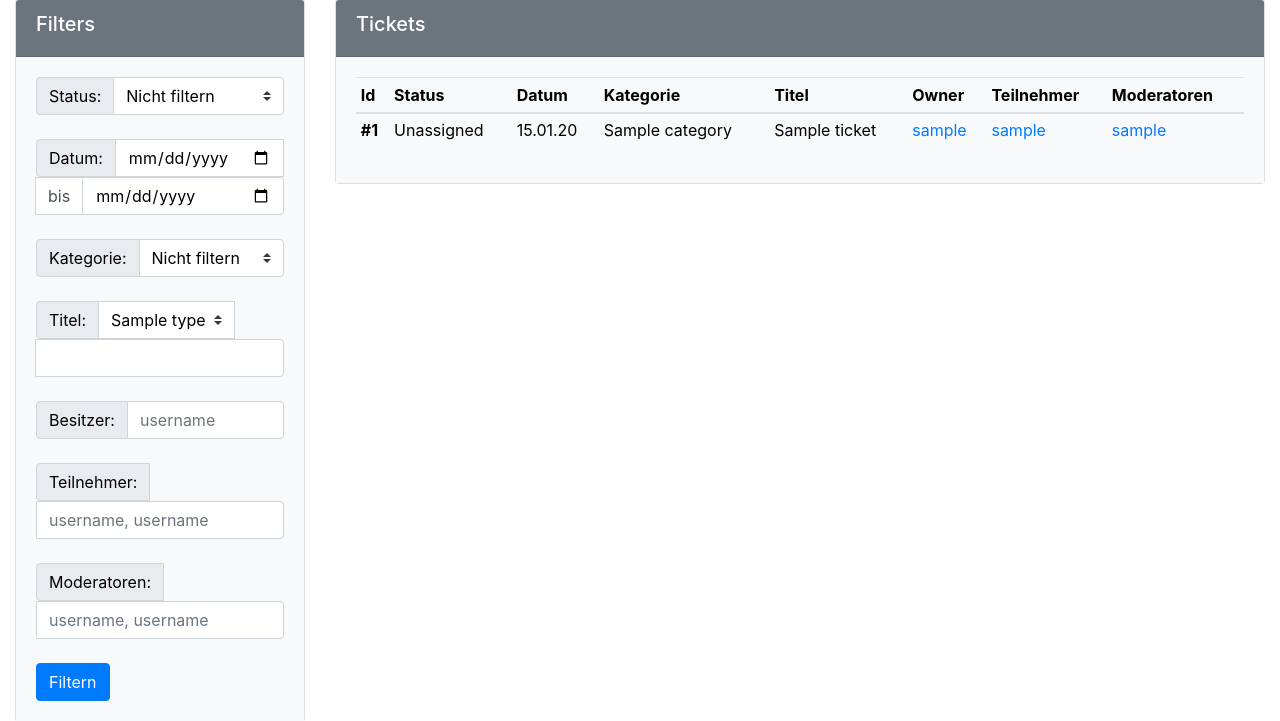
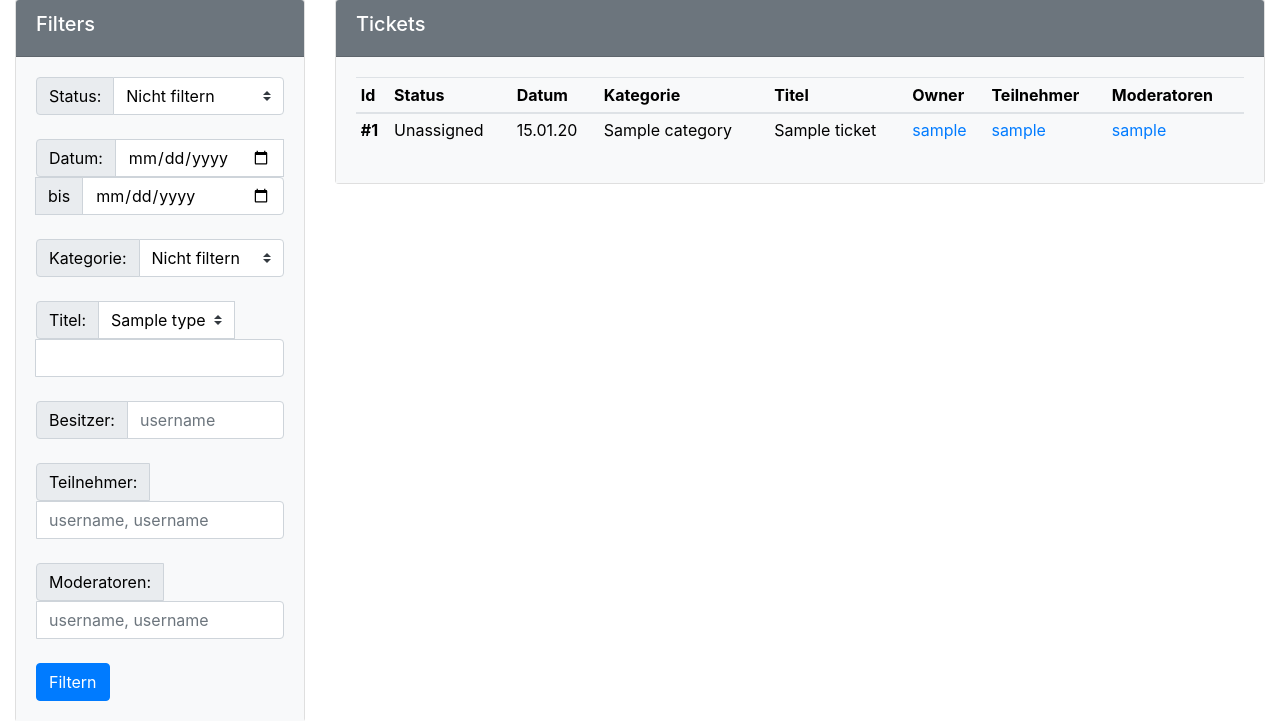
Before and after one commit to Rise-Up-Group/TicketControl, a Django app: template app/templates/ticket/manage.html in a window 1280 px wide. Shown: the part 105-826 px from the top of the page. Run offline with Django 4.2, Linux system fonts and the light colour scheme; the template is opened without the code that fills it: most values are stand-ins (such as "Sample title", 1, 10 or a date in 2020); some libraries are stand-ins or nearby versions.

Commit message:
fix dark mode in manage_tickets

```diff
--- a/app/templates/ticket/manage.html
+++ b/app/templates/ticket/manage.html
@@ -32,7 +32,7 @@
                                     <label class="input-group-text" for="filter-creation_date">Datum:</label>
                                 </div>
                                 <input class="form-control" type="date" name="creation_date_start" value="{{ GET.creation_date_start }}">
-                                <div type="text" class="form-control form-control-text">bis</div>
+                                <div type="text" class="form-control form-control-text input-group-text">bis</div>
                                 <input class="form-control" type="date" name="creation_date_end" value="{{ GET.creation_date_end }}">
                             </div>
                             <datalist id="filter-owner-data-list"></datalist>
```
